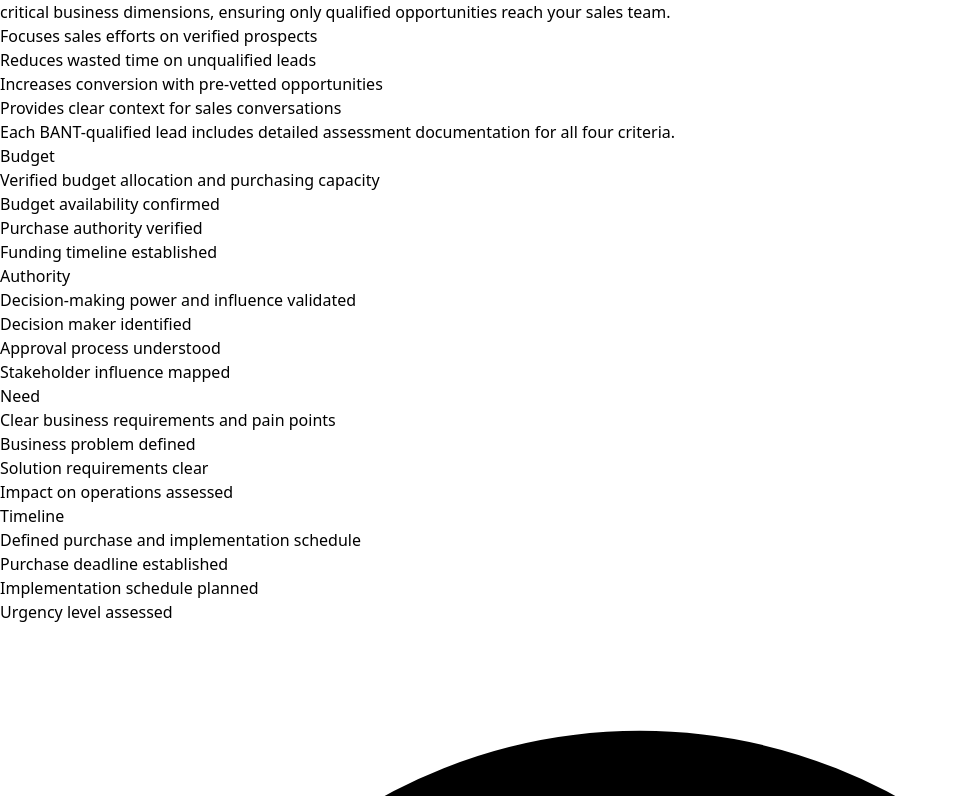
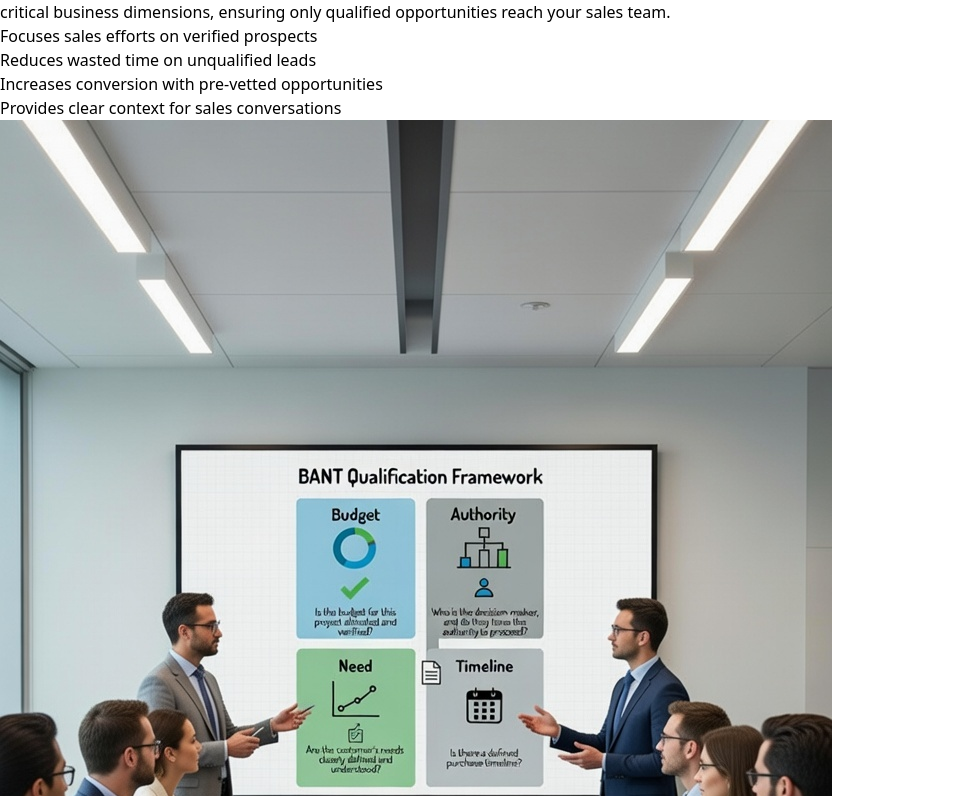
Before and after one commit to aveez444/DartsUnity, a React (Vite) app: page /services in a window 1280 px wide. Shown: the part 4104-4900 px from the top of the page, without its empty margins (0-958 px from the left). Built offline with nearby package versions, Linux system fonts and the light colour scheme.

Commit message:
first comaa

```diff
--- a/src/components/Footer.jsx
+++ b/src/components/Footer.jsx
@@ -28,7 +28,7 @@
               </span>
             </a>
             <p className="text-white/80 mb-6 leading-relaxed max-w-sm">
-              Data-driven B2B lead generation that accelerates your business growth. Trusted by worldwide enterprise clients.
+              Data-driven B2B lead generation that accelerates your business growth. Trusted by worldwide clients.
             </p>
 
             {/* Social Links - Updated with actual URLs */}
--- a/src/pages/Services.jsx
+++ b/src/pages/Services.jsx
@@ -5,6 +5,7 @@
 import servicesTelemarketingImage from '../assets/ManagedService.jpg';
 import servicesABMImage from '../assets/AccountBasedMarket1.jpg';
 import servicesAppointmentImage from '../assets/AppointmentGeneration.jpg';
+import servicesBANTImage from '../assets/servicesBANTImage.jpg';
 
 const Services = () => {
   const navigate = useNavigate();
@@ -402,6 +403,8 @@
 
   </div>
 </section>
+
+
 {/* ===================== ENGAGEMENT & OUTREACH SERVICES ===================== */}
 <section className="relative bg-white py-20">
   <div className="max-w-7xl mx-auto px-4 sm:px-6 lg:px-8">
@@ -417,13 +420,11 @@
     <div className="space-y-16">
 
   {/* ===================== BANT QUALIFICATION ===================== */}
-      <div className="bg-gradient-to-b from-gray-50 to-white rounded-3xl p-6 lg:p-8 border border-gray-200 shadow-sm">
-        <div className="grid lg:grid-cols-2 gap-8 lg:gap-12 items-start">
-
-          {/* Left: BANT Header & Description */}
+<div className="grid lg:grid-cols-2 gap-12 items-center">
+  {/* Content Left */}
   <div className="lg:order-1 order-2">
     <div className="flex items-center gap-3 mb-4">
-              <div className="w-12 h-12 rounded-xl bg-gradient-to-br from-[#1110C4] to-[#0B0A8A] flex items-center justify-center">
+      <div className="w-12 h-12 rounded-xl bg-gradient-to-br from-[#1AD603] to-[#2BEC06] flex items-center justify-center">
         <svg className="h-6 w-6 text-white" fill="none" viewBox="0 0 24 24" stroke="currentColor">
           <path strokeLinecap="round" strokeLinejoin="round" strokeWidth={2} d="M9 12l2 2 4-4m6 2a9 9 0 11-18 0 9 9 0 0118 0z" />
         </svg>
@@ -435,117 +436,36 @@
       The BANT framework evaluates leads through four critical business dimensions, ensuring only qualified
       opportunities reach your sales team.
     </p>
-
-            {/* Benefits Grid */}
-            <div className="grid grid-cols-1 sm:grid-cols-2 gap-4 mb-6">
+    <ul className="space-y-3">
       {[
-                { text: 'Focuses sales efforts on verified prospects', color: 'bg-[#1110C4]' },
-                { text: 'Reduces wasted time on unqualified leads', color: 'bg-[#1AD603]' },
-                { text: 'Increases conversion with pre-vetted opportunities', color: 'bg-[#1110C4]' },
-                { text: 'Provides clear context for sales conversations', color: 'bg-[#1AD603]' }
-              ].map((benefit, idx) => (
-                <div key={idx} className="flex items-start gap-2 p-3 bg-white rounded-lg border border-gray-100">
-                  <div className={`w-2 h-2 rounded-full ${benefit.color} mt-1.5 flex-shrink-0`}></div>
-                  <span className="text-sm text-gray-700">{benefit.text}</span>
-                </div>
+        'Focuses sales efforts on verified prospects',
+        'Reduces wasted time on unqualified leads',
+        'Increases conversion with pre-vetted opportunities',
+        'Provides clear context for sales conversations'
+      ].map((item, i) => (
+        <li key={i} className="flex items-start gap-3">
+          <div className="w-2 h-2 bg-[#1AD603] rounded-full mt-2 flex-shrink-0"></div>
+          <span className="text-gray-700">{item}</span>
+        </li>
       ))}
+    </ul>
   </div>
 
-            <div className="pt-4 border-t border-gray-200">
-              <p className="text-sm text-gray-600 italic">
-                Each BANT-qualified lead includes detailed assessment documentation for all four criteria.
-              </p>
+  {/* Image Right */}
+  <div className="relative lg:order-2 order-1">
+    <div className="aspect-square rounded-2xl overflow-hidden border-4 border-gray-100 shadow-xl">
+      <img
+        src={servicesBANTImage}
+        alt="BANT Qualification Framework"
+        className="w-full h-full object-cover"
+        onError={(e) => {
+          e.target.style.display = 'none';
+          e.target.parentElement.classList.add('flex', 'items-center', 'justify-center', 'bg-gradient-to-br', 'from-[#1AD603]/10', 'to-[#2BEC06]/10');
+          e.target.parentElement.innerHTML = '<div class="text-center p-8"><div class="text-6xl mb-4">✅</div><div class="text-gray-600">BANT Qualification</div></div>';
+        }}
+      />
     </div>
-          </div>
-
-          {/* Right: BANT Grid */}
-          <div className="lg:order-2 order-1">
-            <div className="grid grid-cols-1 sm:grid-cols-2 gap-4 lg:gap-6">
-              {[
-                {
-                  title: 'Budget',
-                  desc: 'Verified budget allocation and purchasing capacity',
-                  criteria: [
-                    'Budget availability confirmed',
-                    'Purchase authority verified',
-                    'Funding timeline established'
-                  ],
-                  accentColor: 'border-l-[#1110C4]',
-                  dotColor: 'bg-[#1110C4]'
-                },
-                {
-                  title: 'Authority',
-                  desc: 'Decision-making power and influence validated',
-                  criteria: [
-                    'Decision maker identified',
-                    'Approval process understood',
-                    'Stakeholder influence mapped'
-                  ],
-                  accentColor: 'border-l-[#1AD603]',
-                  dotColor: 'bg-[#1AD603]'
-                },
-                {
-                  title: 'Need',
-                  desc: 'Clear business requirements and pain points',
-                  criteria: [
-                    'Business problem defined',
-                    'Solution requirements clear',
-                    'Impact on operations assessed'
-                  ],
-                  accentColor: 'border-l-[#1110C4]',
-                  dotColor: 'bg-[#1110C4]'
-                },
-                {
-                  title: 'Timeline',
-                  desc: 'Defined purchase and implementation schedule',
-                  criteria: [
-                    'Purchase deadline established',
-                    'Implementation schedule planned',
-                    'Urgency level assessed'
-                  ],
-                  accentColor: 'border-l-[#1AD603]',
-                  dotColor: 'bg-[#1AD603]'
-                }
-              ].map((item, index) => (
-                <div
-                  key={index}
-                  className={`bg-white rounded-xl p-4 lg:p-5 shadow-sm hover:shadow-md transition-all duration-300 border-l-4 ${item.accentColor} border border-gray-100`}
-                >
-                  <div className="flex items-start gap-3 mb-3">
-                    <div className={`w-3 h-3 rounded-full ${item.dotColor} mt-1 flex-shrink-0`}></div>
-                    <div>
-                      <h4 className="text-lg font-bold text-gray-900 mb-1">{item.title}</h4>
-                      <p className="text-xs text-gray-600">{item.desc}</p>
-                    </div>
-                  </div>
-
-                  <div className="space-y-1.5 ml-6">
-                    {item.criteria.map((criterion, idx) => (
-                      <div key={idx} className="flex items-center gap-2">
-                        <div className={`w-1.5 h-1.5 rounded-full ${item.dotColor}`}></div>
-                        <span className="text-xs text-gray-700">{criterion}</span>
-                      </div>
-                    ))}
-                  </div>
-                </div>
-              ))}
-            </div>
-
-            {/* Note Callout */}
-            <div className="mt-6 bg-gray-50 rounded-xl p-4 border border-gray-200">
-              <div className="flex items-start gap-3">
-                <div className="flex-shrink-0 w-6 h-6 rounded-full bg-[#1110C4]/10 flex items-center justify-center mt-0.5">
-                  <svg className="h-4 w-4 text-[#1110C4]" fill="none" viewBox="0 0 24 24" stroke="currentColor">
-                    <path strokeLinecap="round" strokeLinejoin="round" strokeWidth={2} d="M13 16h-1v-4h-1m1-4h.01M21 12a9 9 0 11-18 0 9 9 0 0118 0z" />
-                  </svg>
-                </div>
-                <p className="text-sm text-gray-700">
-                  <span className="font-semibold">Note:</span> BANT qualification is applied to all SQL (Sales Qualified Leads) and HQL (High Quality Leads) to ensure maximum sales efficiency.
-                </p>
-              </div>
-            </div>
-          </div>
-
+    <div className="absolute -top-6 -right-6 w-32 h-32 bg-[#1AD603] rounded-full opacity-20 blur-3xl"></div>
   </div>
 </div>
 
```
Also changed, not shown: src/pages/About.jsx (+51 -42 lines), src/assets/servicesBANTImage.jpg (added). Lines whose indentation alone changed are shown as unchanged.
